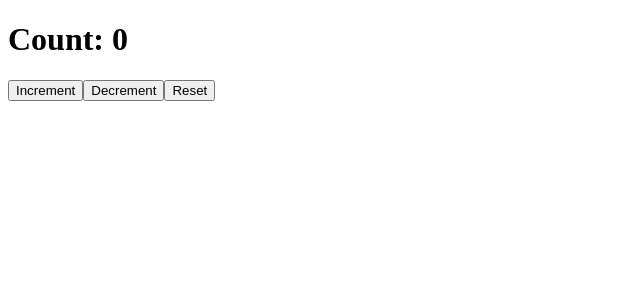
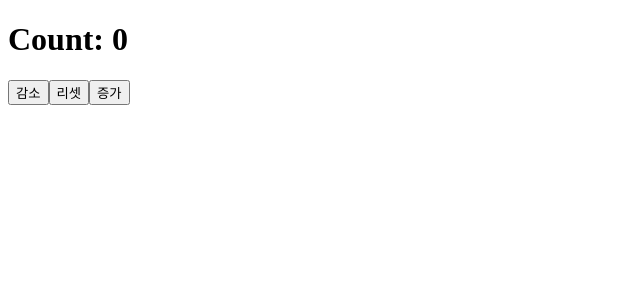
Before and after one commit to kim0hun/Inflearn_React, a React (Vite) app in the folder study/: page / in a window 1280 px wide. Shown: the top 300 px of the page, without its empty margins (0-640 px from the left). Built offline with nearby package versions, Linux system fonts and the light colour scheme.

Commit message:
72. useReducer

```diff
--- a/study/src/App.tsx
+++ b/study/src/App.tsx
@@ -1,9 +1,15 @@
-import Count from "./components/Count";
+import { useReducer } from "react";
+import counterReducer from "./reducer/counterReducer";
 
 export default function App() {
+  const [count, countDispatch] = useReducer(counterReducer, 0);
+
   return (
     <>
-      <Count />
+      <h1>Count: {count}</h1>
+      <button onClick={() => countDispatch({ type: "DECREMENT" })}>감소</button>
+      <button onClick={() => countDispatch({ type: "RESET" })}>리셋</button>
+      <button onClick={() => countDispatch({ type: "INCREMENT" })}>증가</button>
     </>
   );
 }
--- a/study/src/components/Count.tsx
+++ /dev/null
@@ -1,27 +0,0 @@
-import { useState } from "react";
-import CountButton from "./CountButton";
-import CountDisplay from "./CountDisplay";
-
-export default function Count() {
-  const [count, setCount] = useState<number>(0);
-  const handleIncrement = () => {
-    setCount((count) => count + 1);
-  };
-  const handleDecrement = () => {
-    setCount((count) => count - 1);
-  };
-  const handleReset = () => {
-    setCount(0);
-  };
-
-  return (
-    <>
-      <CountDisplay count={count} />
-      <CountButton
-        handleIncrement={handleIncrement}
-        handleDecrement={handleDecrement}
-        handleReset={handleReset}
-      />
-    </>
-  );
-}
--- a/study/src/components/CountButton.tsx
+++ /dev/null
@@ -1,17 +0,0 @@
-export default function CountButton({
-  handleIncrement,
-  handleDecrement,
-  handleReset,
-}: {
-  handleIncrement: () => void;
-  handleDecrement: () => void;
-  handleReset: () => void;
-}) {
-  return (
-    <>
-      <button onClick={handleIncrement}>Increment</button>
-      <button onClick={handleDecrement}>Decrement</button>
-      <button onClick={handleReset}>Reset</button>
-    </>
-  );
-}
--- a/study/src/components/CountDisplay.tsx
+++ /dev/null
@@ -1,7 +0,0 @@
-export default function CountDisplay({ count }: { count: number }) {
-  return (
-    <>
-      <h1>Count: {count}</h1>
-    </>
-  );
-}
--- /dev/null
+++ b/study/src/reducer/counterReducer.tsx
@@ -0,0 +1,15 @@
+export default function counterReducer(
+  count: number,
+  action: { type: string }
+) {
+  switch (action.type) {
+    case "INCREMENT":
+      return count + 1;
+    case "DECREMENT":
+      return count - 1;
+    case "RESET":
+      return 0;
+    default:
+      return count;
+  }
+}
```
